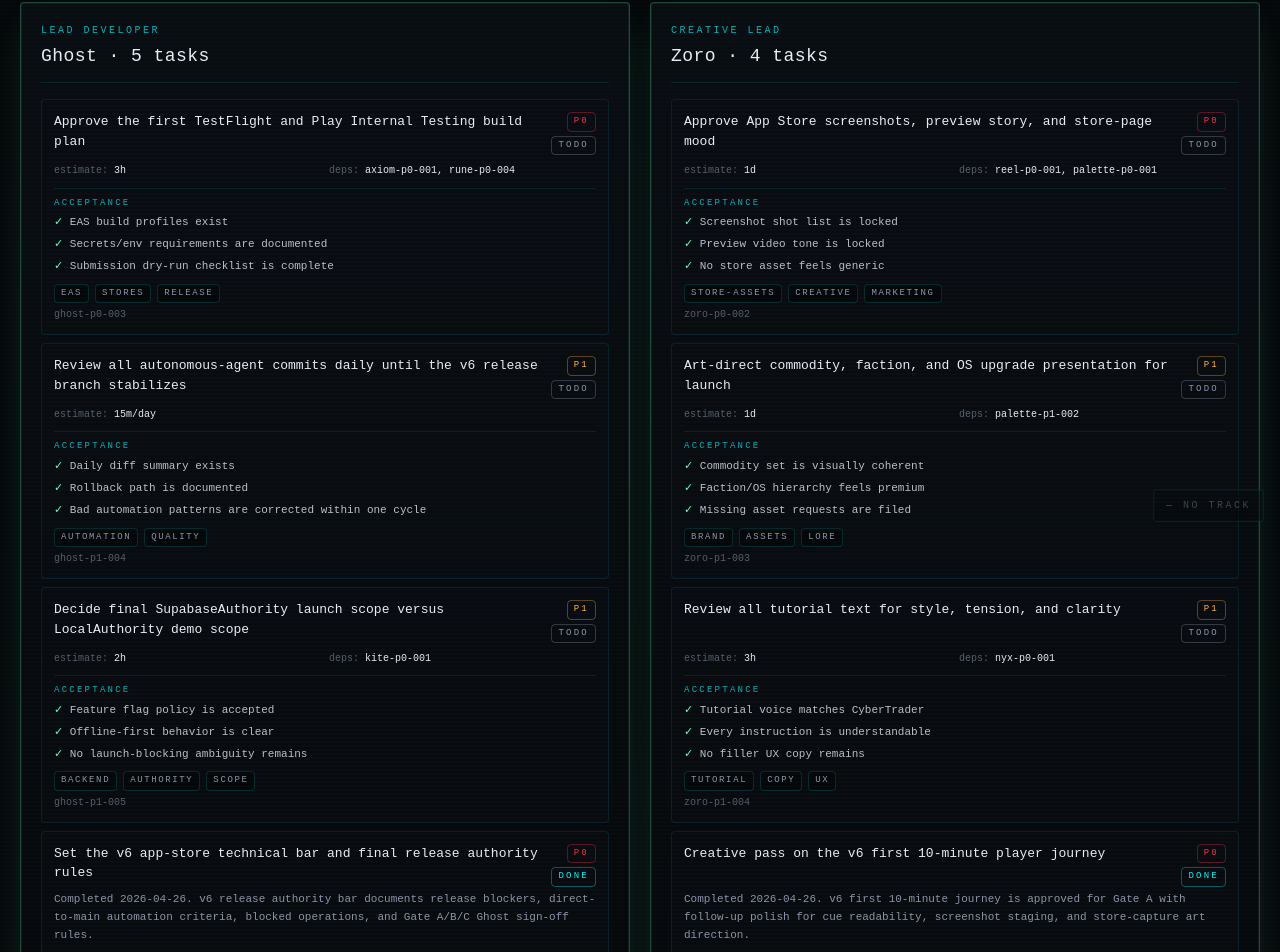
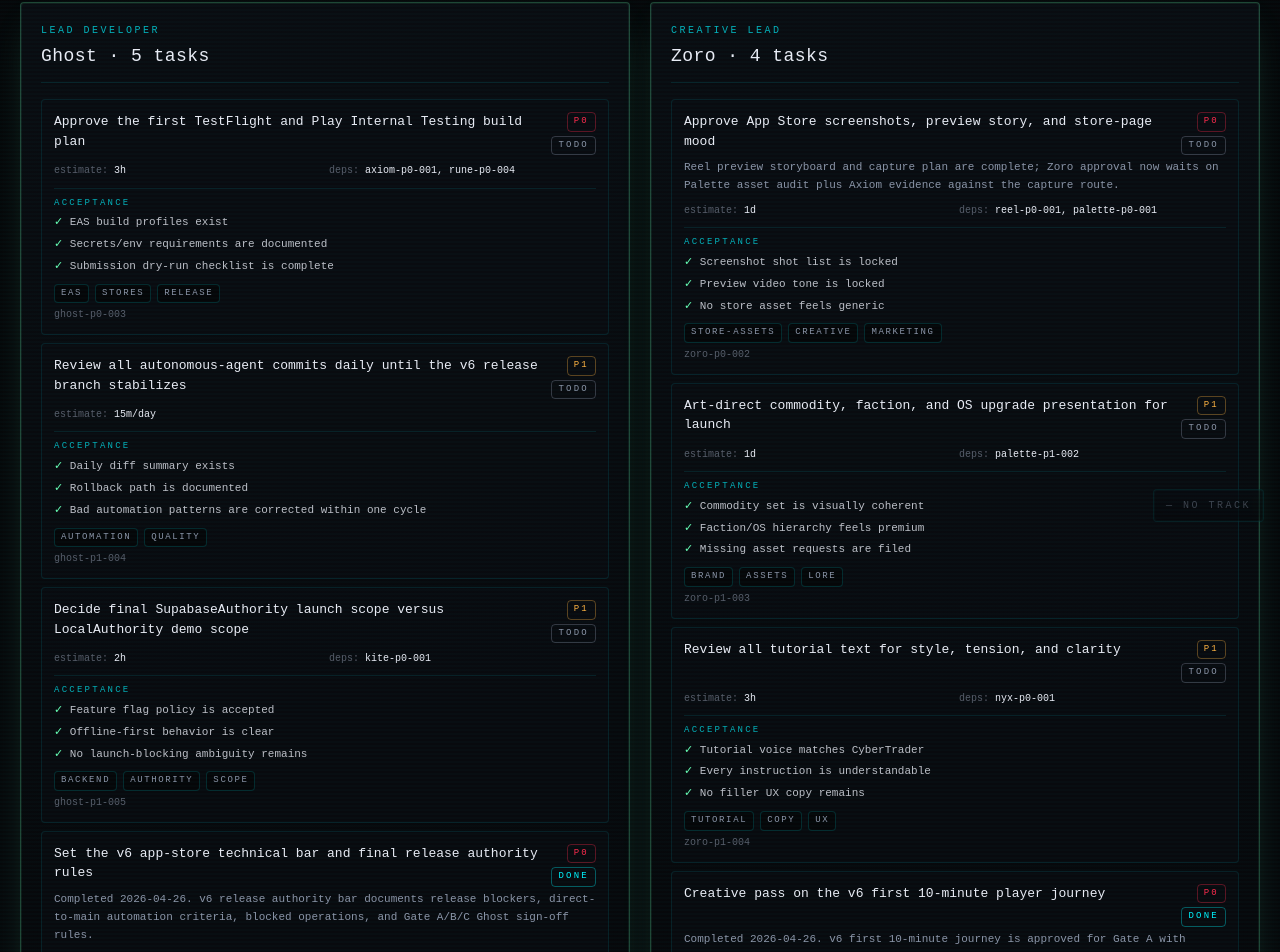
Before and after one commit to GHX5T-SOL/Dev-lab-of-CyberTrader-Age-of-Pantheon-, a Next.js app in the folder web/: page /office/tasks in a window 1280 px wide. Shown: the part 262-1214 px from the top of the page. Built offline with nearby package versions, Linux system fonts and the light colour scheme; no server answers.

Commit message:
reel-p0-001 reel: sync preview storyboard status

```diff
--- a/web/src/data/roadmap.ts
+++ b/web/src/data/roadmap.ts
@@ -71,7 +71,7 @@
     dates: "2026-04-26 -> 2026-05-10",
     status: "active",
     summary:
-      "Make CyberTrader v6 a reliable demo across Web, iOS simulator, and Android emulator. Rune's technical audit, route hardening, storage regression checks, EAS profiles, Oracle's replay harness and launch tuning bands, Ghost's release-authority bar and architecture risk audit, EAS Node alignment, Kite's SupabaseAuthority flag boundary, Nyx's first-session loop guidance and pressure bands, Zoro's first-journey creative pass, Vex's mobile HUD readability, responsive viewport, and diegetic system-state passes, Talon's autonomous safety preflight, and Zyra's repeatable live health command are in place.",
+      "Make CyberTrader v6 a reliable demo across Web, iOS simulator, and Android emulator. Rune's technical audit, route hardening, storage regression checks, EAS profiles, Oracle's replay harness and launch tuning bands, Ghost's release-authority bar and architecture risk audit, EAS Node alignment, Kite's SupabaseAuthority flag boundary, Nyx's first-session loop guidance and pressure bands, Zoro's first-journey creative pass, Vex's mobile HUD readability, responsive viewport, and diegetic system-state passes, Talon's autonomous safety preflight, Zyra's repeatable live health command, and Reel's App Store preview storyboard are in place.",
     deliverables: [
       "Typecheck, tests, and web export green",
       "Expo Router route recovery and Android/menu back paths hardened",
@@ -88,6 +88,7 @@
       "Autonomous safety preflight and full ship check command",
       "App Store-safe loading, empty, offline, and error states",
       "Live Vercel shell-marker health command",
+      "App Store preview storyboard, capture route map, and Zoro approval checklist",
       "Live Vercel smoke passes",
       "iOS simulator smoke passes",
       "Android emulator smoke passes",
@@ -114,6 +115,7 @@
       { label: "Talon autonomous safety preflight", done: true },
       { label: "Vex diegetic system states", done: true },
       { label: "Live shell-marker health command", done: true },
+      { label: "Reel preview storyboard", done: true },
       { label: "Web production smoke rerun", done: false },
       { label: "iOS simulator smoke", done: false },
       { label: "Android emulator smoke", done: false },
@@ -148,6 +150,7 @@
     status: "upcoming",
     summary: "Reach a submission-quality candidate.",
     deliverables: [
+      "App Store preview storyboard and capture plan",
       "App Store screenshots and preview video",
       "Store description, keywords, support URL, privacy copy, and age rating notes",
       "Legal/security review of $OBOL naming, simulated trading, wallet flags, and data handling",
@@ -156,6 +159,7 @@
       "AI Council store-readiness sign-off",
     ],
     milestones: [
+      { label: "Preview storyboard and capture plan", done: true },
       { label: "Store metadata drafted", done: false },
       { label: "Preview video approved by Zoro", done: false },
       { label: "Council store-readiness sign-off", done: false },
--- a/web/src/data/status.ts
+++ b/web/src/data/status.ts
@@ -25,7 +25,7 @@
     "SupabaseAuthority is feature-flagged and documented, but live Supabase migrations/RLS are not validated",
     "Apple/Google credentials and first remote EAS build runs are not yet confirmed",
     "Expo toolchain transitive dependency advisories need planned SDK/override remediation",
-    "Store screenshots, preview video, privacy copy, and age-rating notes are not ready",
+    "Store screenshots, final preview video, privacy copy, and age-rating notes are not ready; Reel's preview storyboard is ready",
     "OpenClaw post-fix doctor still times out in bounded runs and reports 38 skill requirement gaps",
     "OpenAI generation is currently quota-limited on the Mac mini runner, so live work falls through to Claude Code",
   ],
@@ -51,6 +51,7 @@
     "Vex completed exported-web responsive viewport captures and QA across web desktop, small phone, large phone, and tablet portrait",
     "Talon completed the autonomous safety preflight and full v6 ship check command for direct-push implementation loops",
     "Vex completed diegetic loading, empty, offline, and error states with safe system-message handling",
+    "Reel completed the App Store preview storyboard, 30-second beat sheet, named capture routes, and Zoro approval checklist",
     "New v6 App Store readiness task map assigns work to Ghost, Zoro, the AI Council, Zara, and Zyra",
     "OpenClaw on zyra-mini is updated to 2026.4.24, gateway is restarted, v6 is cloned, and Zara/Zyra run through external launchd jobs",
     "OpenClaw runner config uses xhigh reasoning; OpenAI model listing works, but generation is quota-limited and falls through to Claude Code",
@@ -104,7 +105,7 @@
     {
       label: "Store assets",
       state: "red",
-      detail: "Screenshots, preview video, privacy copy, app metadata, and age rating notes are not yet submission-ready",
+      detail: "Reel's preview storyboard is ready, but screenshots, final preview video, privacy copy, app metadata, and age rating notes are not yet submission-ready",
     },
   ],
   updated: "2026-04-26",
--- a/web/src/data/tasks.ts
+++ b/web/src/data/tasks.ts
@@ -147,6 +147,7 @@
     dependencies: ["reel-p0-001", "palette-p0-001"],
     acceptanceCriteria: ["Screenshot shot list is locked", "Preview video tone is locked", "No store asset feels generic"],
     tags: ["store-assets", "creative", "marketing"],
+    notes: "Reel preview storyboard and capture plan are complete; Zoro approval now waits on Palette asset audit plus Axiom evidence against the capture route.",
   }),
   task({
     id: "zoro-p1-003",
@@ -403,11 +404,16 @@
     id: "reel-p0-001",
     owner: "reel",
     title: "Cut App Store preview storyboard and capture plan for v6",
-    status: "todo",
+    status: "done",
     priority: "P0",
     estimate: "1d",
     acceptanceCriteria: ["30-second store preview beat sheet exists", "Capture routes are named", "Zoro approval checklist is ready"],
     tags: ["cinematic", "store-assets", "marketing"],
+    notes: "Completed 2026-04-26. v6 now has a 30-second App Store preview beat sheet, named capture route map, store-safety rules, staged data needs, and Zoro approval checklist, backed by a SuperDesign trailer capture board.",
+    links: [
+      { label: "Preview storyboard", href: `${v6}/blob/main/docs/release/reel-p0-001-app-store-preview-storyboard.md` },
+      { label: "SuperDesign capture board", href: "https://p.superdesign.dev/draft/e900723e-1c80-4265-8221-b9c9fe7d15b2" },
+    ],
   }),
   task({
     id: "reel-p1-002",
```
Also changed, not shown: 3 other files (tests, documents, lock files or other folders).
